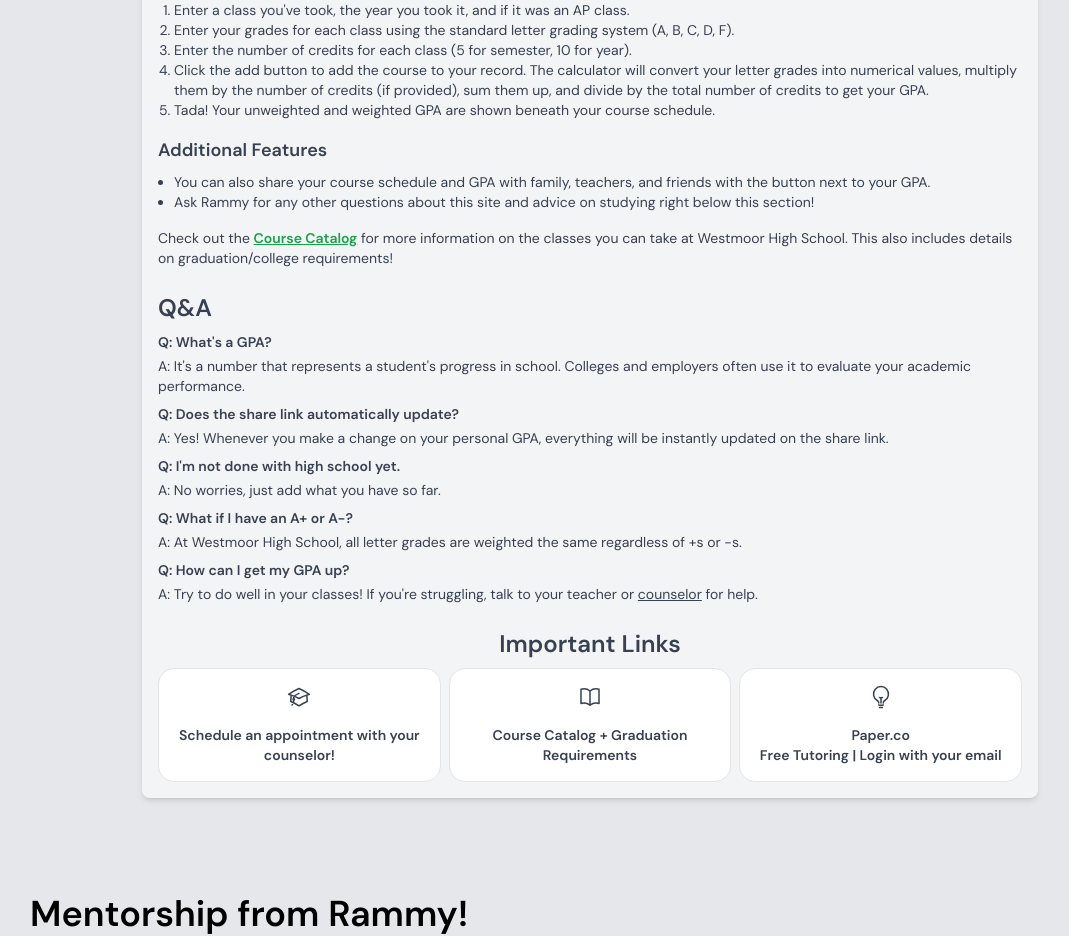
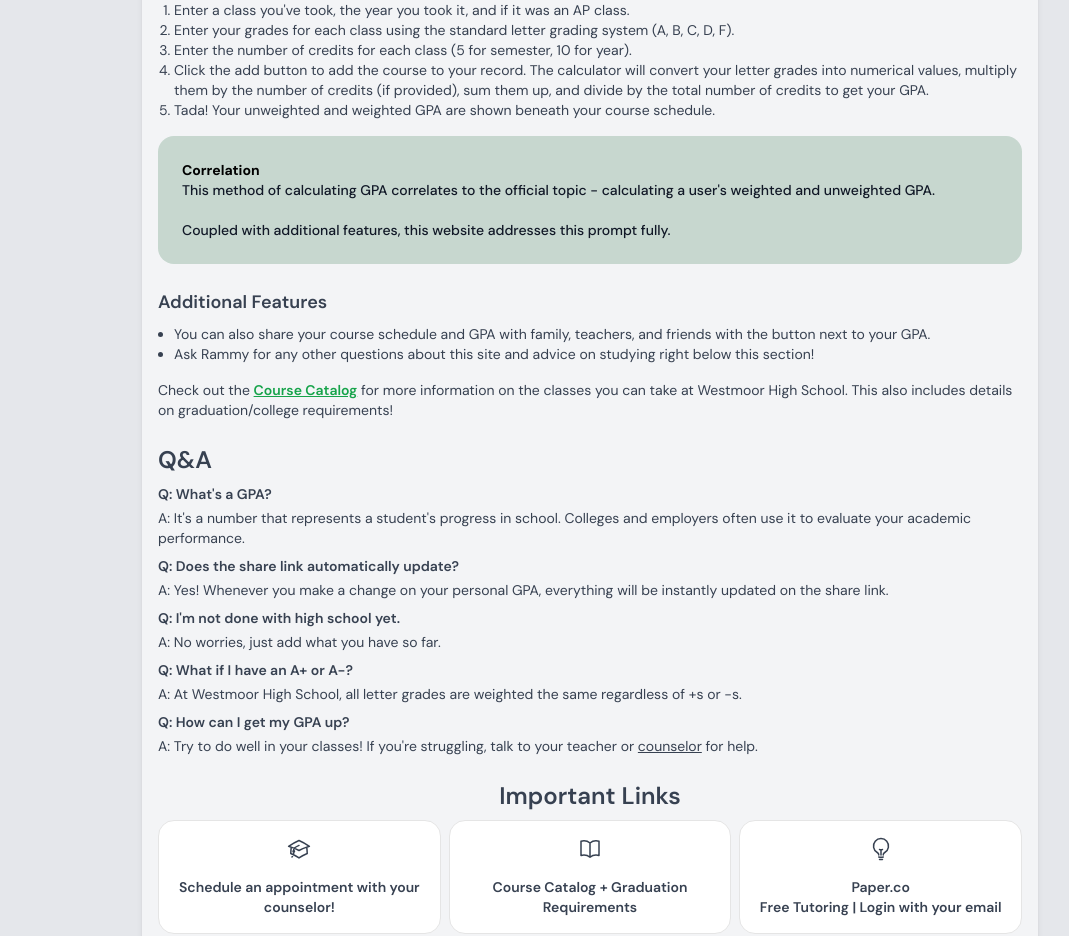
Before and after one commit to ryanchou-dev/whs-gpa, a Next.js app: page /gpa in a window 1280 px wide. Shown: the part 1560-2496 px from the top of the page, without its empty margins (50-1119 px from the left). Built offline with nearby package versions, Linux system fonts and the light colour scheme; no server answers; the database is empty; sample sign-in values are in the browser's storage.

Commit message:
correlation

```diff
--- a/src/app/gpa/page.js
+++ b/src/app/gpa/page.js
@@ -894,6 +894,17 @@ export default function Home() {
 										Tada! Your unweighted and weighted GPA are shown beneath your course schedule.
 									</li>
 								</ol>
+								<p className="mb-6 font-medium p-6 bg-green-800/20 rounded-2xl">
+									<div className=" text-black font-bold">Correlation</div>
+									<div className="text-gray-900">
+
+										This method of calculating GPA correlates to the official topic - calculating a user&apos;s weighted and unweighted GPA.
+										<br />
+										<br />
+										Coupled with additional features, this website addresses this prompt fully.
+									</div>
+
+								</p>
 								<h2 className="text-medium sm:text-lg font-semibold mb-2 cursor-pointer">
 									Additional Features
 								</h2>
```
